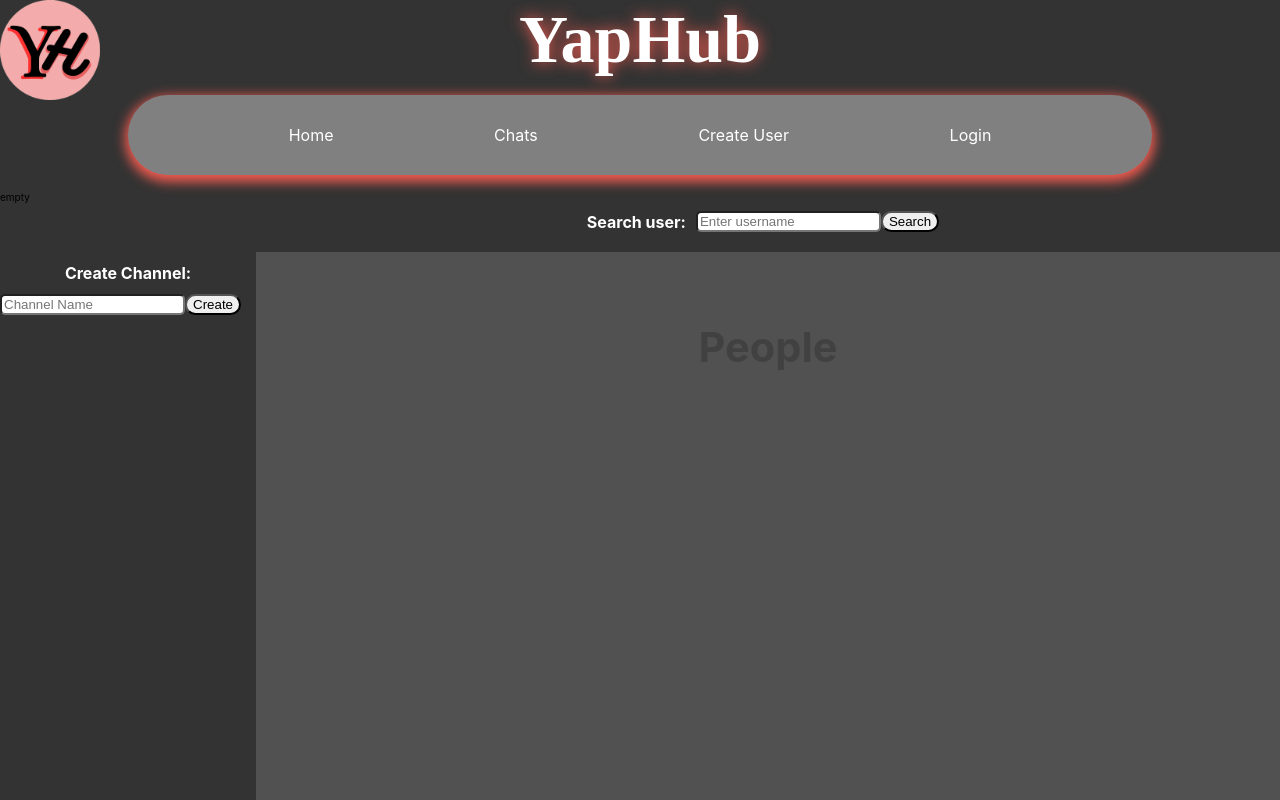
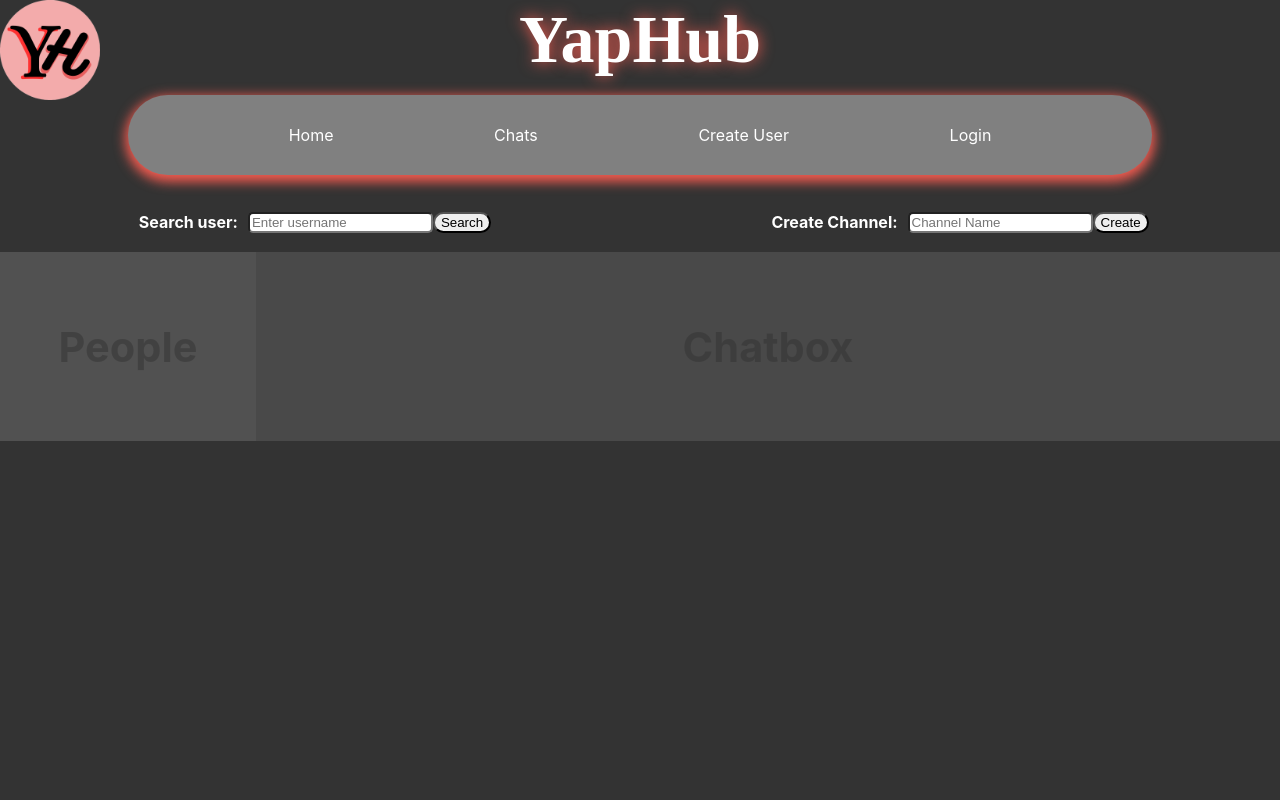
Before and after one commit to Kapiib/ChatApp, a React (Create React App) app in the folder react-chatapp/: page /About in a window 1280 px wide. Shown: the top 800 px of the page. Built offline with nearby package versions, Linux system fonts and the light colour scheme.

Commit message:
Endret litt på chat layout

```diff
--- a/react-chatapp/src/css/Chats.css
+++ b/react-chatapp/src/css/Chats.css
@@ -97,10 +97,6 @@ li{
     font-size: 16px;
 }
 
-.empty_grid_box{
-
-}
-
 .searchBar_chatBox{
     display: flex;
     flex-direction: row;
@@ -130,3 +126,18 @@ input:focus{
 #create_channel{
     font-size: 16px;
 }
+
+.input_search_create_grid{
+    display: grid;
+    grid-template-columns: 50% 50%;
+}
+
+.create_channel_css{
+    display: flex;
+    flex-direction: row;
+    align-items: center;
+    gap: 10px;
+    justify-content: center;
+    padding: 10px;
+    height: auto;
+}
--- a/react-chatapp/src/pages/About.js
+++ b/react-chatapp/src/pages/About.js
@@ -72,9 +72,7 @@ export default function About() {
       <div id="user_search_div">
       </div>
       </div>
-      <div class="chat_box">
-        <div class="empty_grid_box">empty</div>
-
+      <div class="input_search_create_grid">
         {/*Søk på bruker seksjon*/}
         <div class="searchBar_chatBox">
           <h1 id="search_user">Search user:</h1>
@@ -100,7 +98,7 @@ export default function About() {
         </div>
 
         {/*Channel Creation og text box*/}
-        <div classname="channel_creation">
+        <div classname="channel_creation" class="create_channel_css">
           <h1 id="create_channel">Create Channel:</h1>
           <form onSubmit={handleCreateChannel}>
             <input
@@ -120,7 +118,8 @@ export default function About() {
           </div>
         )}
         </div>
-
+      </div>
+      <div class="chat_box">
         <div class="people">
           <h5>People</h5>
         </div>
```
